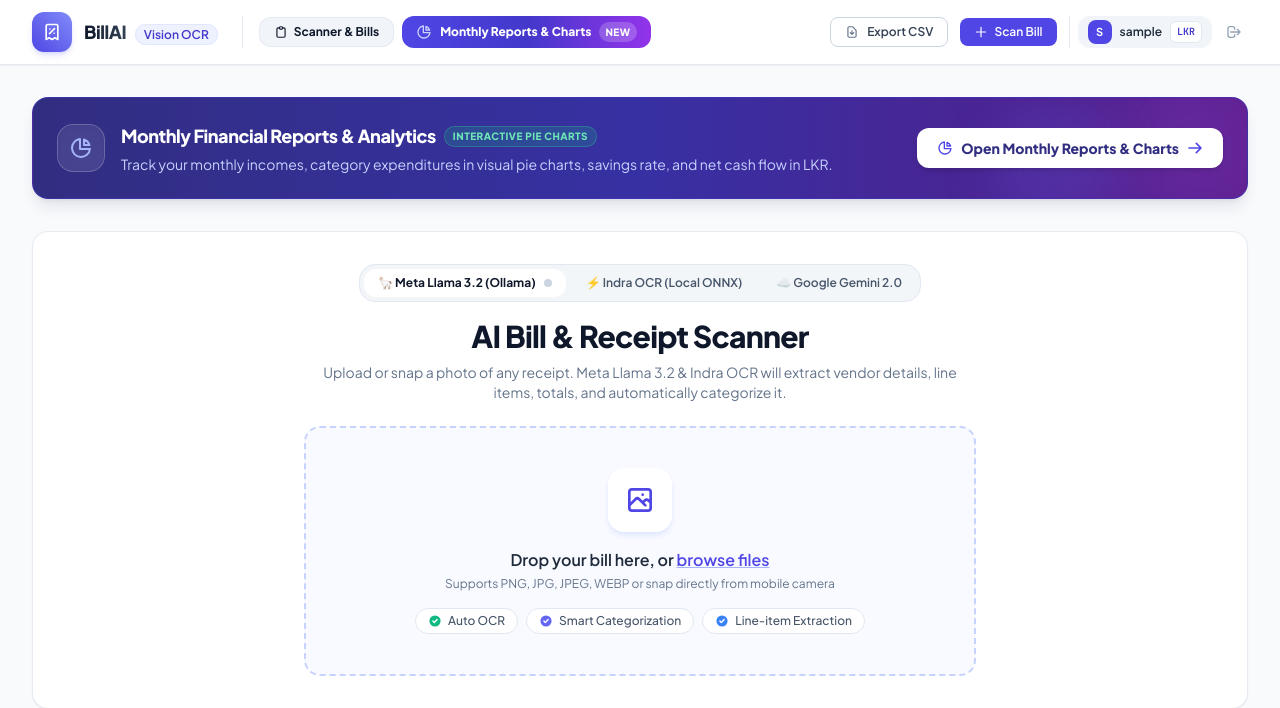
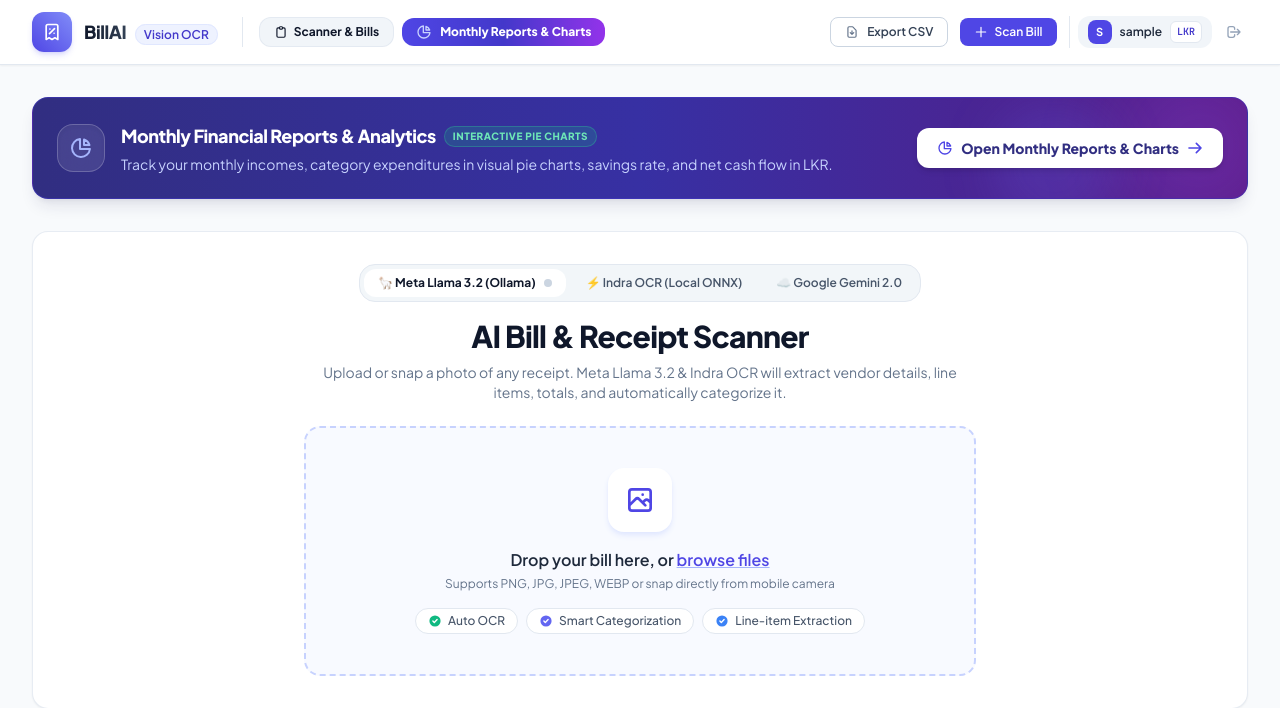
Before and after one commit to RoshD-08/bill_scanner_app, a Flask app: page / in a window 1280 px wide. Shown: the top 708 px of the page. Run offline with Flask 3, Linux system fonts and the light colour scheme; the visitor is signed in with stand-in values (Sample User, id 1); data comes from the database, SQL or seed files in the repository; data that the repository does not hold is empty; some libraries are stand-ins or nearby versions.

Commit message:
fix: remove NEW badge from monthly reports button in navbar

```diff
--- a/templates/base.html
+++ b/templates/base.html
@@ -70,7 +70,6 @@
               <path stroke-linecap="round" stroke-linejoin="round" stroke-width="2" d="M20.488 9H15V3.512A9.025 9.025 0 0120.488 9z"/>
             </svg>
             <span>Monthly Reports &amp; Charts</span>
-            <span class="px-1.5 py-0.5 rounded-full bg-white/20 text-white text-[10px] font-black uppercase tracking-wider">New</span>
           </a>
         </nav>
         {% endif %}
@@ -137,7 +136,6 @@
     <a href="{{ url_for('reports') }}"
        class="flex items-center gap-1.5 px-3.5 py-1.5 rounded-xl transition bg-gradient-to-r from-indigo-500 to-purple-600 text-white shadow-xs font-extrabold">
       <span>📊 Reports &amp; Charts</span>
-      <span class="w-2 h-2 rounded-full bg-emerald-400 animate-pulse"></span>
     </a>
   </div>
   {% endif %}
```
